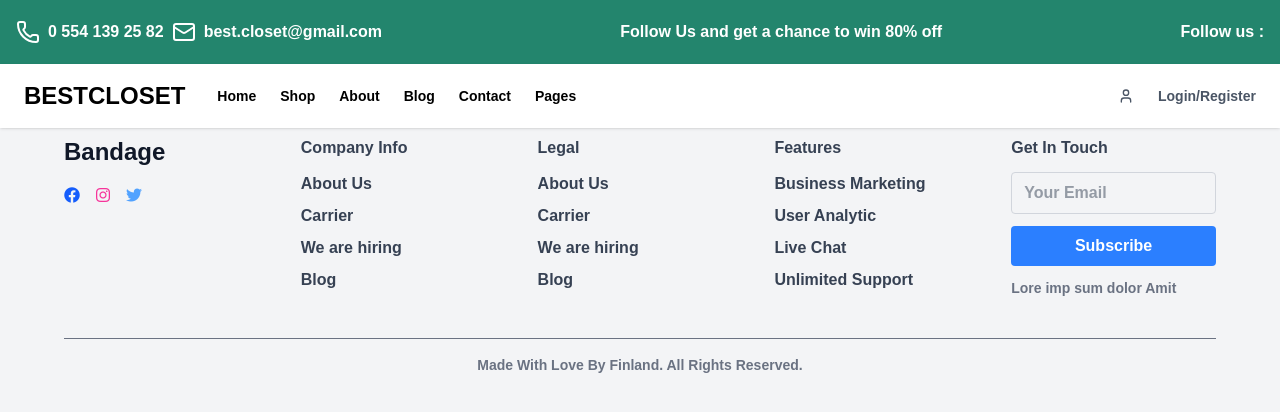
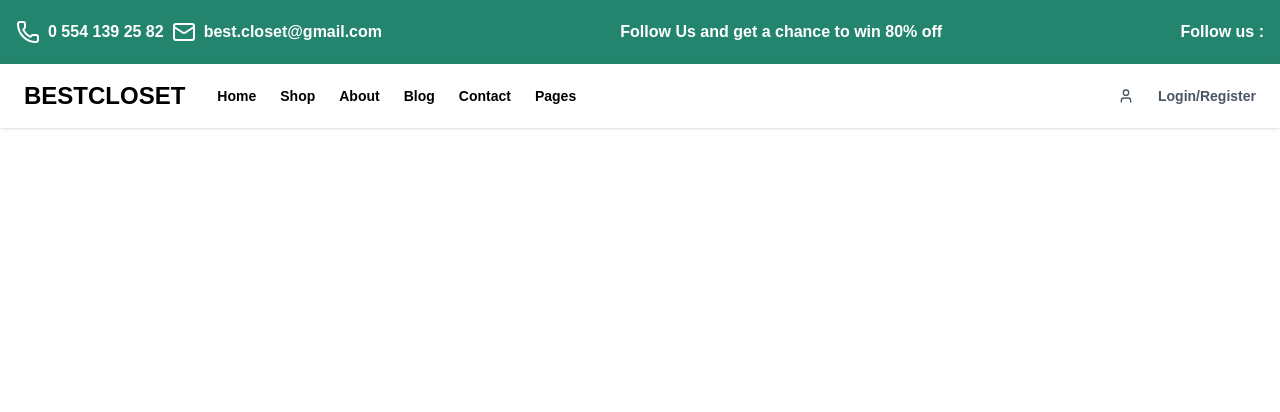
Before and after one commit to bernakocalar/BestCloset, a React (Vite) app: page /shop in a window 1280 px wide. Shown: the top 412 px of the page. Built offline with nearby package versions, Linux system fonts and the light colour scheme.

Commit message:
fix: remove unused Footer component import from PageContent

```diff
--- a/src/layout/PageContent.jsx
+++ b/src/layout/PageContent.jsx
@@ -3,7 +3,6 @@ import Header from "./Header";
 import MainNav from "./MainNav";
 import HomePage from "../containers/HomePage";
 import ShopPage from "../containers/ShopPage";
-import Footer from "./Footer";
 
 export const pages = [
   { path: "/", component: HomePage },
@@ -22,7 +21,6 @@ export default function PageContent() {
         })}
       </Routes>
       <div className="my-10"/>
-      <Footer/>
     </BrowserRouter>
   );
 }
```
